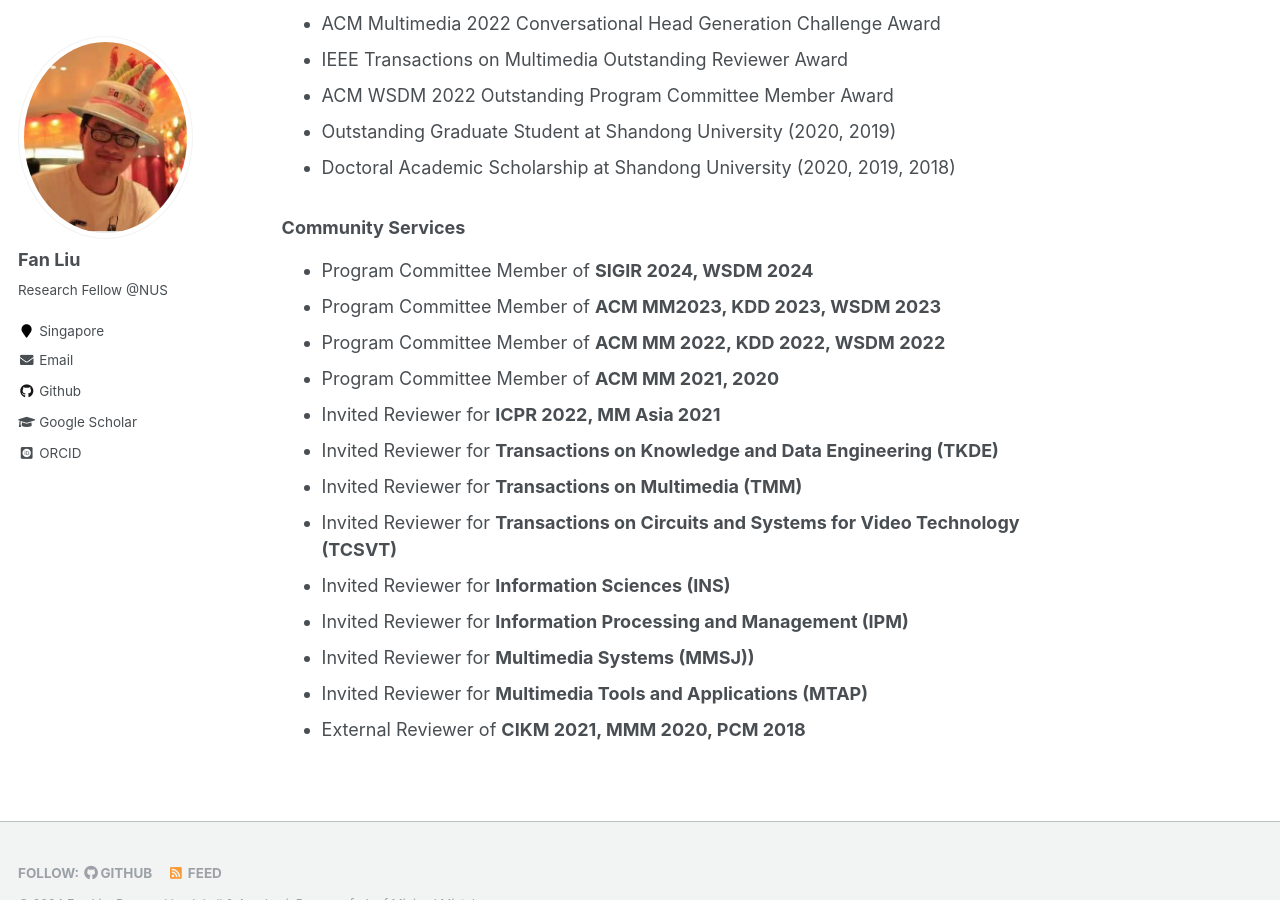
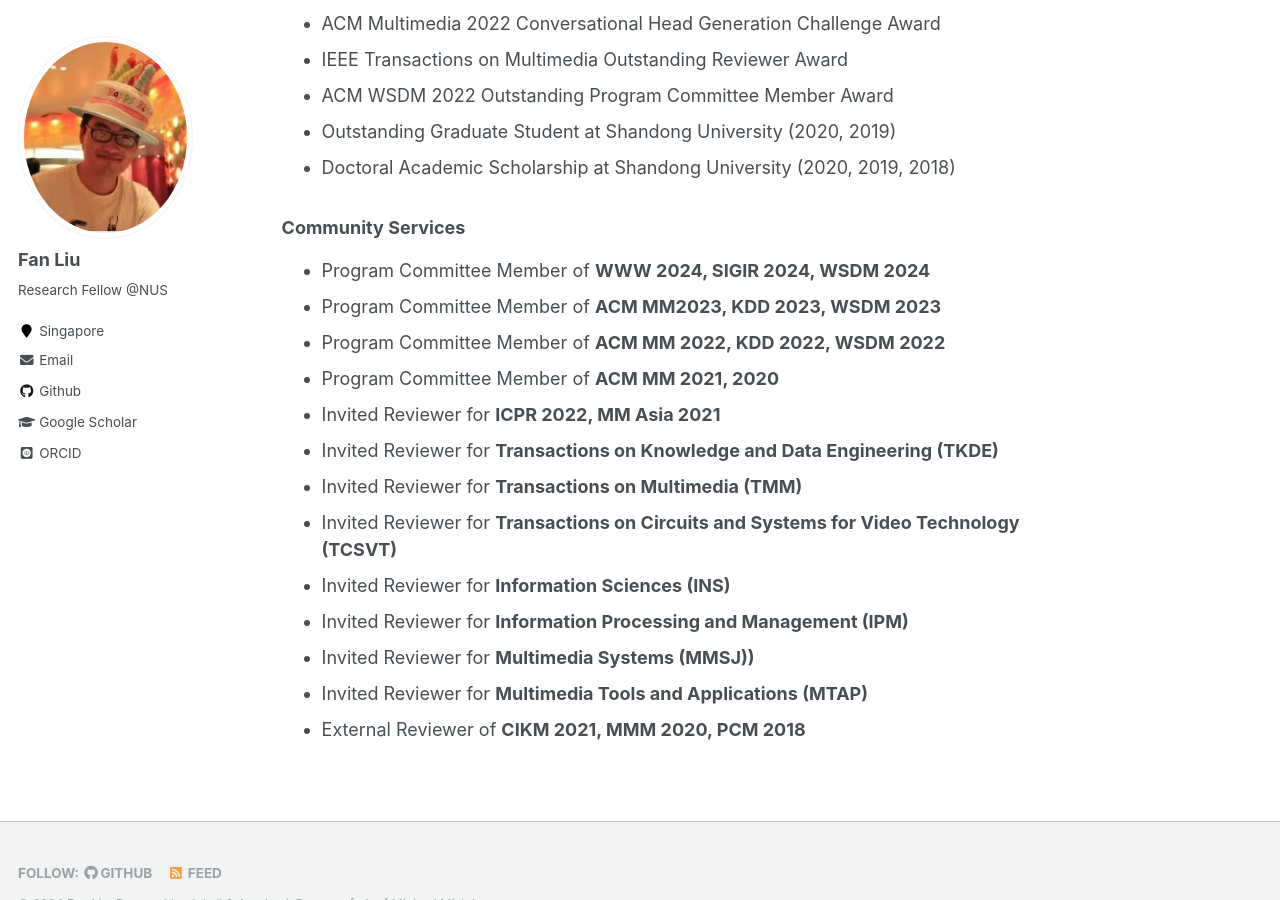
Before and after one commit to liufancs/liufancs.github.io, a Jekyll site: the page built from _pages/about.md, in a window 1280 px wide and 900 px high, scrolled down 2317 px. Built offline with Jekyll 4.4.1, drawn with Linux system fonts in a browser that asks for light colours; some web fonts are replaced.

Commit message:
Update about.md

```diff
--- a/_pages/about.md
+++ b/_pages/about.md
@@ -58,7 +58,7 @@ Recommendation. MM, 2023. [[Codes&Data](https://github.com/HuilinChenJN/SGFD)] [
 
 
 ### Community Services
-* Program Committee Member of **SIGIR 2024, WSDM 2024**
+* Program Committee Member of **WWW 2024, SIGIR 2024, WSDM 2024**
 * Program Committee Member of **ACM MM2023, KDD 2023, WSDM 2023**
 * Program Committee Member of **ACM MM 2022, KDD 2022, WSDM 2022**
 * Program Committee Member of **ACM MM 2021, 2020**
```
